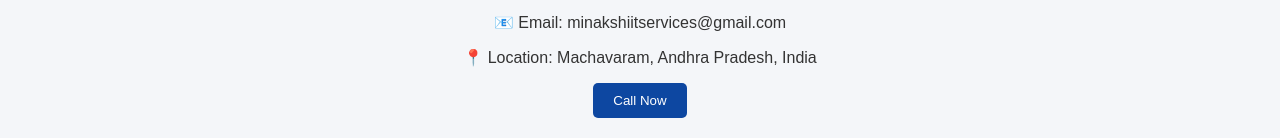
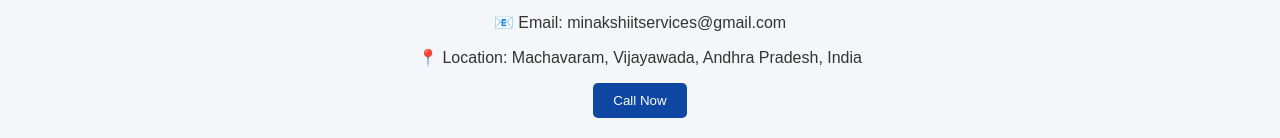
Before and after one commit to minakshiitservices/minakshiitservices.com, a plain HTML site: page index.html in a window 1280 px wide. Shown: the part 821-959 px from the top of the page. Drawn offline with Linux system fonts and the light colour scheme.

Commit message:
Fix contact location and format HTML structure
Updated contact location to Vijayawada and formatted HTML.

```diff
--- a/index.html
+++ b/index.html
@@ -103,7 +103,7 @@
     <h2>Contact Us</h2>
     <p>📞 Phone: +91-9989893027</p>
     <p>📧 Email: minakshiitservices@gmail.com</p>
-    <p>📍 Location: Machavaram, Andhra Pradesh, India</p>
+    <p>📍 Location: Machavaram, Vijayawada, Andhra Pradesh, India</p>
     <button class="btn">Call Now</button>
 </section>
 
```
